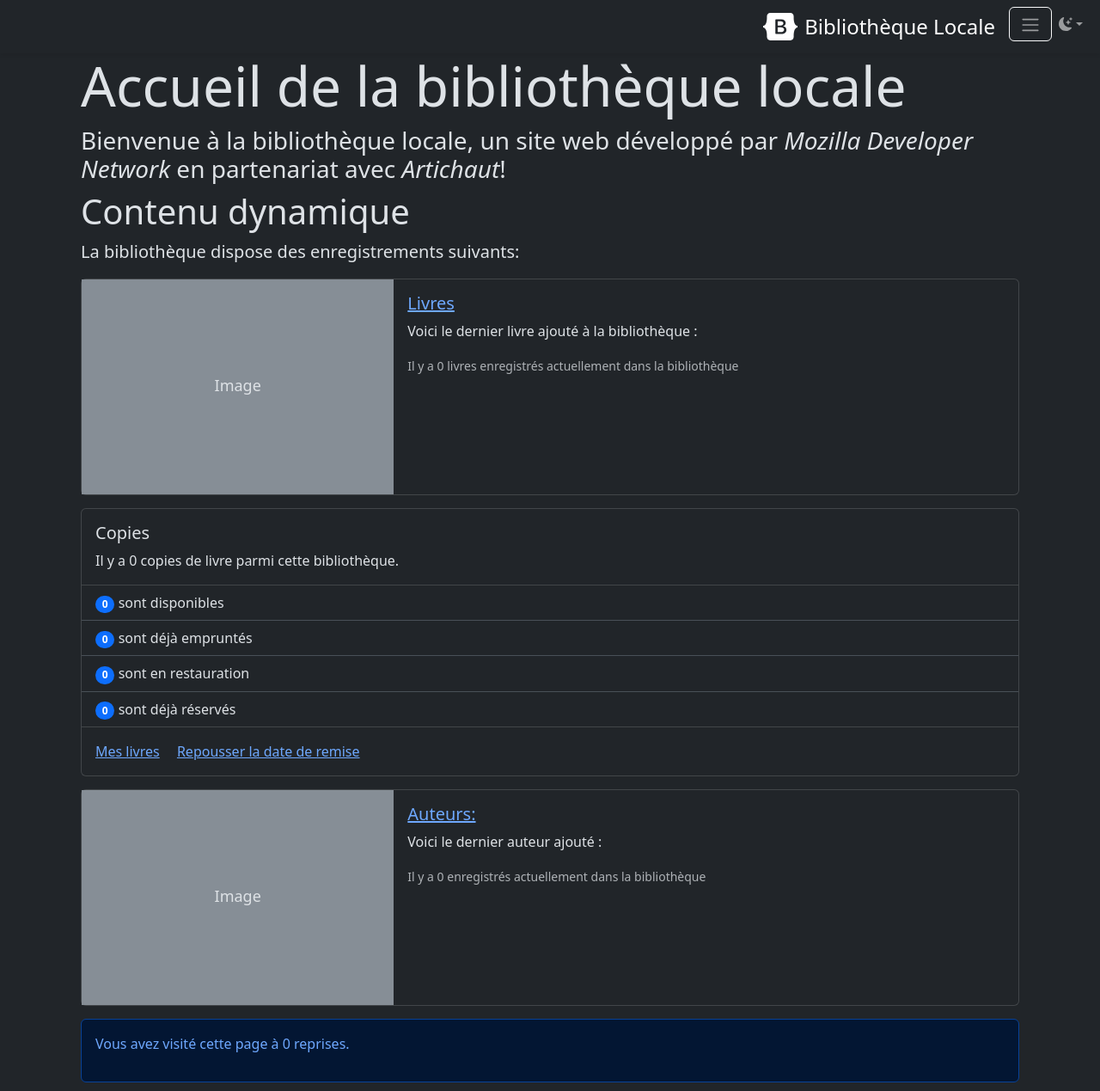
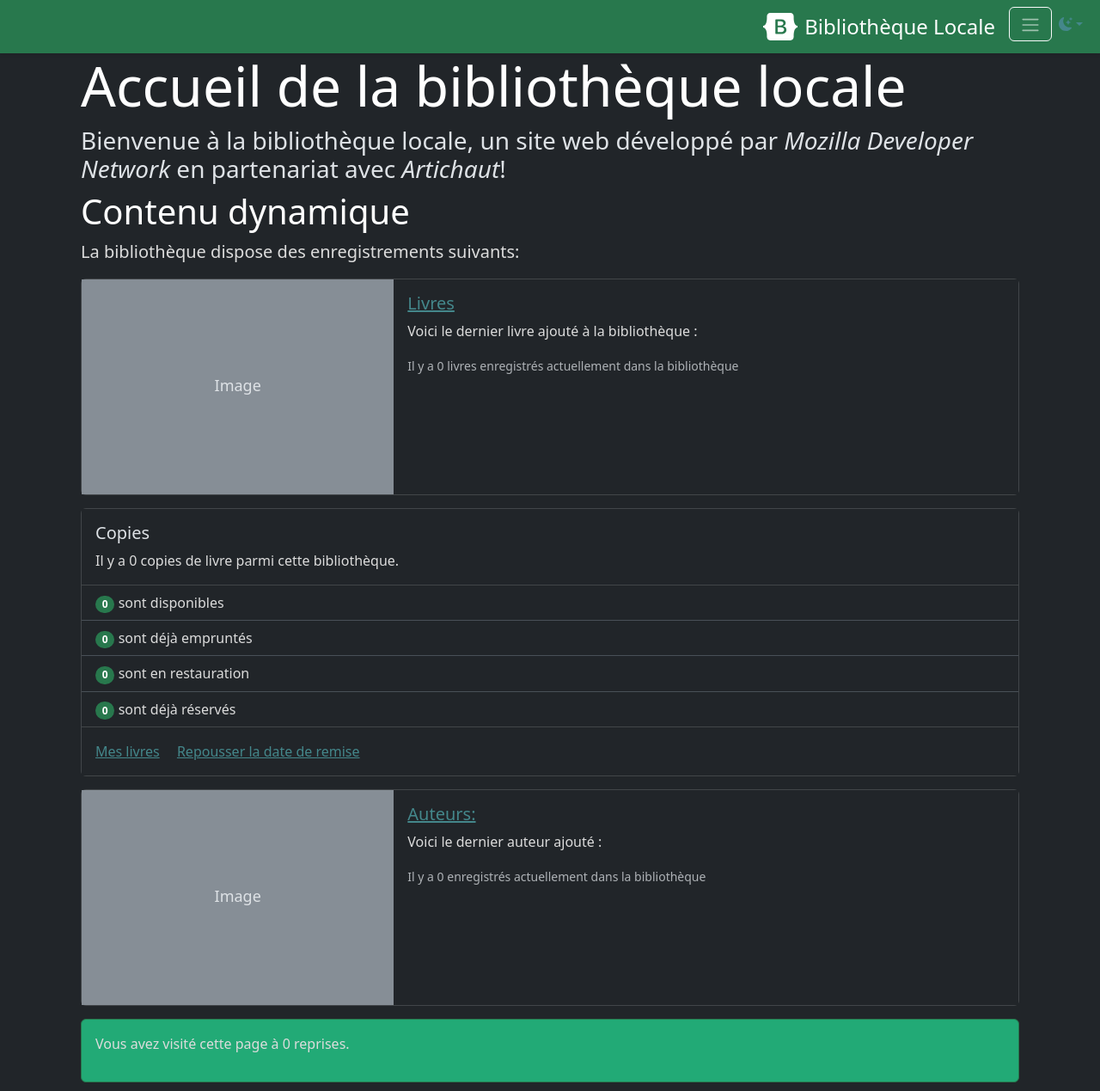
Before and after one commit to Artchaut/Django_Bibliotheque-locale, a Django app: page /catalog/ in a window 1280 px wide. Shown: the whole page at 86% size. Run offline with Django 4.2, Linux system fonts and the light colour scheme; data that the repository does not hold is empty; some libraries are stand-ins or nearby versions.

Commit message:
theme-toggle-commit

```diff
--- a/catalog/static/css/styles.css
+++ b/catalog/static/css/styles.css
@@ -58,3 +58,80 @@
     margin-right: .75rem;
     margin-left: .75rem;
   }
+
+body.light-theme {
+  --text-color: #1b1b1b;
+  --bkg-color: #fff;
+  --head-color: #1b1b1b;
+  --link-color: #20AA76;
+  --nav-link: #20AA76;
+  --nav-bg-color: #20AA76;
+  --dropdown-color: #fff;
+  --link-hover: #25c488;
+}
+body.dark-theme {
+  --text-color: #dcdcdc;
+  --bkg-color: #212529;
+  --head-color: #fff;
+  --link-color: #44878b;
+  --nav-link: #44878b;
+  --nav-bg-color: #28784d;
+  --dropdown-color: #212529;
+  --link-hover: #C9F0DD;
+}
+
+body, div, .list-group-item
+{
+  background: var(--bkg-color);
+}
+
+.dropdown-menu-theme {
+  background: var(--dropdown-color);
+  color: var(--head-color)
+}
+
+h1, h2, h3, h4, h5, h6
+{
+  color: var(--head-color);
+}
+
+p, li, .list-group-item
+{
+  color: var(--text-color);
+}
+
+.card-link, a {
+  color: var(--link-color);
+}
+
+.nav-link {
+  color: var(--nav-link);
+}
+
+.nav-link:hover {
+  color: var(--link-hover);
+}
+
+a:hover {
+  color: var(--link-hover);
+}
+
+.bg-green {
+  background: var(--nav-bg-color);
+  opacity: 1;
+}
+
+.text-reset-theme {
+    color: var(--link-color) !important;
+}
+
+.alert-green {
+  color: #fff;
+  background-color: #22AA76;
+  border-color: #28784d;
+}
+
+.active-green {
+  background-color: #20AA76 !important;
+  color: #fff;
+}
--- /dev/null
+++ b/catalog/static/js/theme.js
@@ -0,0 +1,66 @@
+(() => {
+    'use strict'
+
+    const storedTheme = localStorage.getItem('theme')
+
+    //const body = document.querySelector('body');
+
+    const getPreferredTheme = () => {
+      if (storedTheme) {
+        return storedTheme
+      } else {
+        return 'dark'
+        //return window.matchMedia('(prefers-color-scheme: dark)').matches ? 'dark' : 'light'
+      }
+    }
+
+    const setTheme = function (theme) {
+      if (theme === 'auto' && window.matchMedia('(prefers-color-scheme: dark)').matches) {
+        document.documentElement.setAttribute('data-bs-theme', 'dark');
+        document.body.classList.toggle("dark-theme");
+      } else {
+        document.documentElement.setAttribute('data-bs-theme', theme);
+        if (theme === 'light') {
+            document.body.classList.remove('dark-theme');
+        } else if (theme === 'dark') {
+            document.body.classList.remove('light-theme');
+        }
+        document.body.classList.toggle(`${theme}-theme`);
+      }
+    }
+
+    setTheme(getPreferredTheme())
+
+    const showActiveTheme = theme => {
+      const activeThemeIcon = document.querySelector('.theme-icon-active use')
+      const btnToActive = document.querySelector(`[data-bs-theme-value="${theme}"]`)
+      const svgOfActiveBtn = btnToActive.querySelector('svg use').getAttribute('href')
+
+      document.querySelectorAll('[data-bs-theme-value]').forEach(element => {
+        element.classList.remove('active')
+      })
+
+      btnToActive.classList.add('active')
+      activeThemeIcon.setAttribute('href', svgOfActiveBtn)
+    }
+
+    window.matchMedia('(prefers-color-scheme: dark)').addEventListener('change', () => {
+      if (storedTheme !== 'light' || storedTheme !== 'dark') {
+        setTheme(getPreferredTheme())
+      }
+    })
+
+    window.addEventListener('DOMContentLoaded', () => {
+      showActiveTheme(getPreferredTheme())
+
+      document.querySelectorAll('[data-bs-theme-value]')
+        .forEach(toggle => {
+          toggle.addEventListener('click', () => {
+            const theme = toggle.getAttribute('data-bs-theme-value')
+            localStorage.setItem('theme', theme)
+            setTheme(theme)
+            showActiveTheme(theme)
+          })
+        })
+    })
+  })()
--- a/catalog/templates/base_generic.html
+++ b/catalog/templates/base_generic.html
@@ -149,9 +149,9 @@
 
 <header class="sticky-top">
   {% block navbar %}
-  <div class="navbar navbar-dark bg-dark shadow-sm sticky-top">
-    <div class="container-xxl">
-      <ul class="navbar-nav flex-row flex-wrap ms-md-auto">
+  <div class="navbar navbar-dark bg-green shadow-sm sticky-top" data-bs-theme="dark">
+    <div class="container-xxl bg-green">
+      <ul class="navbar-nav flex-row flex-wrap ms-md-auto bg-green">
         <li>
           <a href="/" class="navbar-brand d-flex align-items-center text-decoration-none">
             <svg class="bi pe-none me-2" width="40" height="32"><use xlink:href="#bootstrap"/></svg>
--- a/catalog/templates/catalog/author_list.html
+++ b/catalog/templates/catalog/author_list.html
@@ -22,7 +22,7 @@
               {% if perms.catalog.can_delete_author %} <a class="btn btn-sm btn-outline-secondary" href="{% url 'author-delete' author.id %}">Supprimer</a>  {% endif %}
             </div>
           </div>
-          <p><a class="btn btn-secondary" style="margin-top: 7px; background-color: #0d6efd;" href="{{ author.get_absolute_url }}">Voir les détails &raquo;</a></p>
+          <p><a class="btn btn-secondary active-green" style="margin-top: 7px; background-color: #0d6efd;" href="{{ author.get_absolute_url }}">Voir les détails &raquo;</a></p>
         </div><!-- /.col-lg-4 -->
     {% endfor %}
   {% else %}
--- a/catalog/templates/index.html
+++ b/catalog/templates/index.html
@@ -18,7 +18,7 @@
         </div>
         <div class="col-md-8">
           <div class="card-body">
-            <a href="{% url 'books' %}"><h5 class="card-title">Livres</h5></a>
+            <h5 class="card-title"><a href="{% url 'books' %}">Livres</a></h5>
             <p class="card-text">Voici le dernier livre ajouté à la bibliothèque :</p>
             <p class="card-text"><small class="text-muted">Il y a {{ num_books }} livres enregistrés actuellement dans la bibliothèque</small></p>
           </div>
@@ -33,10 +33,10 @@
         <p class="card-text">Il y a {{ num_instances }} copie{{ num_instances|pluralize }} de livre parmi cette bibliothèque.</p>
       </div>
       <ul class="list-group list-group-flush">
-        <li class="list-group-item"><span class="badge bg-primary rounded-pill">{{ num_instances_available }}</span> sont disponibles</li>
-        <li class="list-group-item"><span class="badge bg-primary rounded-pill">{{ num_instances_onloan}}</span> sont déjà empruntés</li>
-        <li class="list-group-item"><span class="badge bg-primary rounded-pill">{{ num_instances_maintenance}}</span> sont en restauration</li>
-        <li class="list-group-item"><span class="badge bg-primary rounded-pill">{{ num_instances_reserved}}</span> sont déjà réservés</li>
+        <li class="list-group-item"><span class="badge bg-green rounded-pill">{{ num_instances_available }}</span> sont disponibles</li>
+        <li class="list-group-item"><span class="badge bg-green rounded-pill">{{ num_instances_onloan}}</span> sont déjà empruntés</li>
+        <li class="list-group-item"><span class="badge bg-green rounded-pill">{{ num_instances_maintenance}}</span> sont en restauration</li>
+        <li class="list-group-item"><span class="badge bg-green rounded-pill">{{ num_instances_reserved}}</span> sont déjà réservés</li>
       </ul>
       <div class="card-body">
         <a href="{% url 'my-borrowed' %}" class="card-link">Mes livres</a>
@@ -61,7 +61,7 @@
     </div>
   </div>
 
-  <div class="alert alert-primary alert-dismissible fade show" role="alert" style="margin: 10px 0 10px 0">
+  <div class="alert alert-green alert-dismissible fade show" role="alert" style="margin: 10px 0 10px 0">
     <p>Vous avez visité cette page à {{ num_visits }} reprise{{ num_visits|pluralize }}.</p>
   </div>
 </div>
```
Also changed, not shown: other parts of catalog/templates/base_generic.html (+12 -12 lines), catalog/migrations/0004_author_photo_book_cover.py (added).
